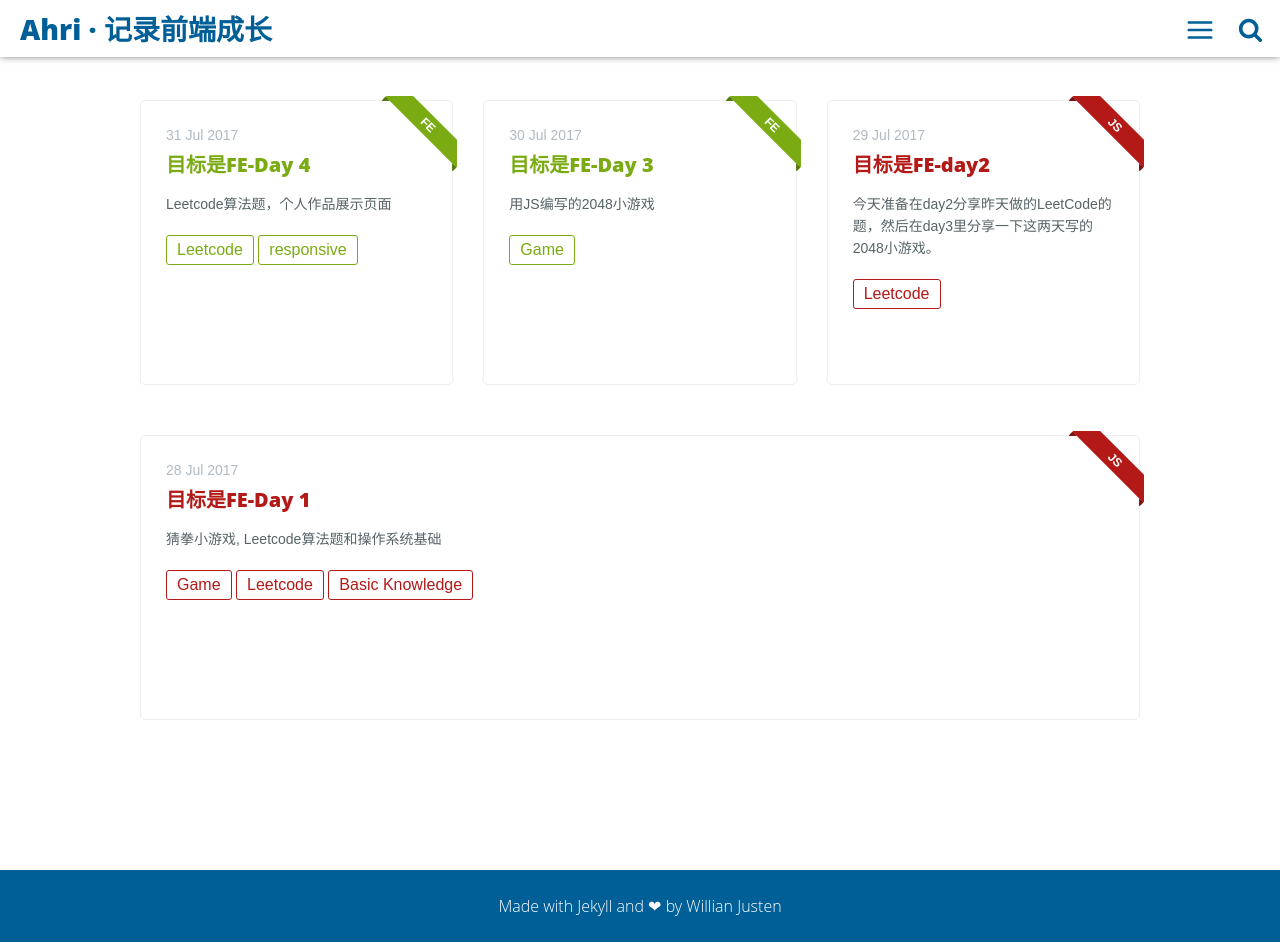
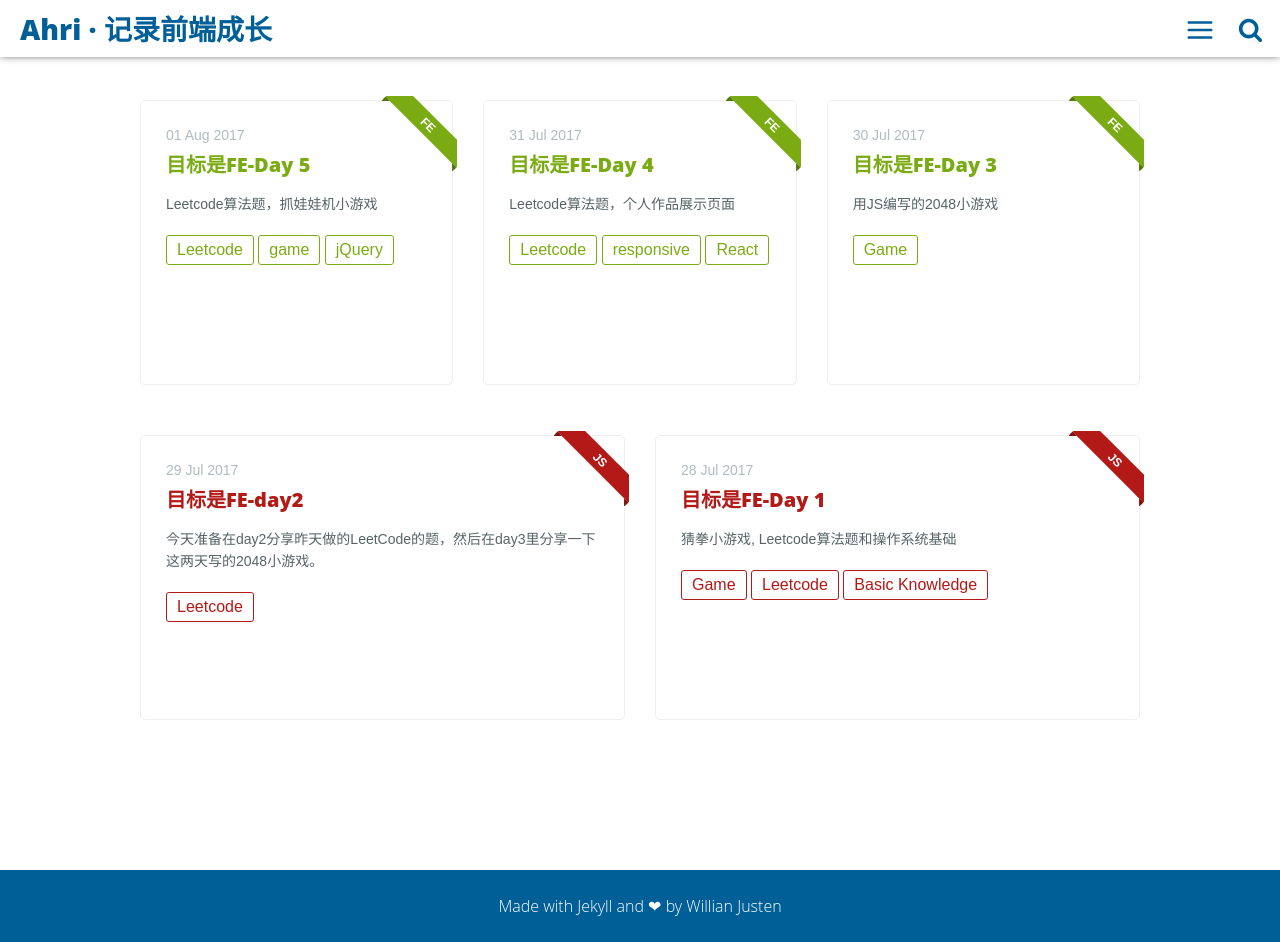
Before and after one commit to shannuo/shannuo.github.io, a Jekyll site: the page built from index.html, in a window 1280 px wide and 942 px high. Built offline with Jekyll 4.4.1, drawn with Linux system fonts in a browser that asks for light colours; some of the changed lines change nothing that is shown.

Commit message:
add day5

```diff
--- a/_posts/2017-07-31-day04.md
+++ b/_posts/2017-07-31-day04.md
@@ -9,6 +9,7 @@ color: '#D6BA32'
 tags:
 - Leetcode
 - responsive
+- React
 categories: FE
 twitter_text: '前端学习提升计划第四天'
 introduction: 'Leetcode算法题，个人作品展示页面'
@@ -59,8 +60,11 @@ var getRow = function(rowIndex) {
 #### 心路历程
 
  1.题目类型：动态规划问题
+
  2.动态规划需要的两个变量：a.global 记录全局最优 b.local 记录局部最优
+
  3.什么时候局部最优：当晚一天卖的时候比前一天卖赚的少的时候，local不能再累加
+
  4.什么时候全局最优: 用global记录每次的局部最优，局部最优中最大的为全局最优，因此遇到更大的局部最优就记录到global
 
 代码：
--- /dev/null
+++ b/_posts/2017-08-01-day05.md
@@ -0,0 +1,327 @@
+---
+layout: post
+title: "目标是FE-Day 5"
+date: 2017-08-01 0:34:26
+image: '/assets/img/'
+description: ' Leetcode算法题，抓娃娃机小游戏'
+main-class: 'FE'
+color: '#D6BA32'
+tags:
+- Leetcode
+- game
+- jQuery
+categories: FE
+twitter_text: '前端学习提升计划第五天'
+introduction: 'Leetcode算法题，抓娃娃机小游戏'
+---
+
+### Ahri-珊
+
+day5将分享LeetCode算法题125,141,136以及抓娃娃机小游戏的制作。
+
+## LeetCode
+
+今天的三道题涉及到数组、字符串以及链表的处理。
+
+### 125. Valid Palindrome
+
+判断一段文字是否为回文（不包含符号）。
+
+#### 心路历程
+
+1.去除空格，符号,我用了一个循环实现这步，其实可以用JS的函数实现s = s.replace(/[^A-Za-z0-9]/g, "")
+
+2.判断回文
+
+代码：
+
+{% highlight JavaScript %}
+var isPalindrome = function(s) {
+    var newStr = [];
+    var reg= /^[a-z0-9]+$/i;
+    for(let i=0;i<s.length;i++)
+        {
+            if(reg.test(s.charAt(i)))
+                {
+                    newStr.push(s.charAt(i).toLowerCase());
+                }
+        }
+    console.log(newStr);
+    for(let i=0;i<newStr.length;i++)
+        {
+            if(newStr[i]!==newStr[newStr.length-i-1])
+                return false;
+        }
+    return true;
+};
+{% endhighlight %}
+
+### 136. Single Number
+
+找出数组中的单身狗！
+
+#### 心路历程
+
+ 方法1：
+
+1.将数组排序
+
+2.遍历数组，若nums[i]不等于nums[i+1]则返回nums[i](nums[nums.length]=undifined)
+
+3.若nums[i]等于nums[i+1]，那i+1也不需要判断了，所以执行i++；
+
+代码：
+
+{% highlight JavaScript %}
+var singleNumber = function(nums) {
+    nums = nums.sort();
+    console.log(nums);
+    for(let i=0;i<nums.length;i++)
+        {
+            if(nums[i]!=nums[i+1])
+                return nums[i];
+            else
+                i++;
+        }
+    return ;
+};
+
+{% endhighlight %}
+
+方法2：
+
+将数组所有的元素异或起来，相同的值都两两抵消了，最后就只剩下单身狗，不，Single Number留下来了。
+
+代码：
+
+{% highlight JavaScript %}
+var singleNumber = function(nums) {
+    let result = 0;
+
+    for(let i = 0; i < nums.length; i++) {
+        result = result ^ nums[i];
+    }
+
+    return result;
+};
+{% endhighlight %}
+
+### 141. Linked List Cycle
+
+判断链表是否为循环链表。
+
+#### 心路历程
+
+ 1.怎么判断是不是循环链表：使用两个指针p1,p2。p1跑的慢，每次跑一步，p2每次跑两步，p1追上p2了,肯定是p2甩了它好几圈了，那这肯定是循环的。
+
+2.什么时候不判断了：跑的快的已经跑到队尾了(p2 && p2.next为空 )，说明不是循环，返回false，p1跟p2相遇了，返回true。
+
+代码：
+
+{% highlight JavaScript %}
+var hasCycle = function(head) {
+    var p1 = head;
+    var p2 = head;
+    while ( p2 && p2.next )
+    {
+        p1 = p1.next;
+
+        p2 = p2.next.next;
+
+        if ( p1 == p2 )
+            return true;
+    }
+    return false;
+};
+{% endhighlight %}
+
+### 抓娃娃机
+
+昨天在微博热门看到一个关于抓娃娃的，说抓娃娃真是个奇特的娱乐活动，你一个也抓不到，你身边的姑娘非但不生气还开心的像朵花，那是真的喜欢你了。你一个也抓不到还愿意陪姑娘去做，那你是真的很喜欢这个姑娘了。刷完微博，曾经抓不到娃娃的悲惨回忆涌来。姐姐我要自己写一个简单的抓娃娃机，来纪念我为抓娃娃而香消玉殒的毛爷爷。本游戏使用Jquery的animate方法实现动画效果。
+
+![zww](/assets/media/zww.png)
+
+组件：抓娃娃机盒子、抓娃娃机遮罩、弹出框（使用的[2048](dengshushan.com/tryFe/2048)同款弹出框）、娃娃
+
+主要事件：左右移动抓竿、抓娃娃、判断娃娃是否抓到
+
+#### 组件
+
+##### 抓娃娃机盒子
+
+抓娃娃机的盒子为了制造盒子的效果，使用了border-style:grove。
+
+CSS代码：
+
+{% highlight JavaScript %}
+.box{
+	width:680px;
+    height:755px;
+    position:absolute;
+    left:50%;
+    top:50%;
+    margin:-380px 0 0 -350px;
+	border-radius:10px;
+	overflow:hidden;
+	box-shadow:1px 5px 5px rgb(0,0,0);
+	border: 50px solid #f1f1a1;
+	border-style:groove;
+	background-image:url(../images/background.jpg);
+	background-size:100%;
+	}
+{% endhighlight %}
+
+##### 抓娃娃机遮罩
+
+为了制造出娃娃是被关在玻璃里的效果，我给娃娃机加了一个遮罩效果。
+
+CSS代码：
+
+{% highlight JavaScript %}
+.shade{
+	display:block;
+	z-index:9;
+	width:630px;
+	position:absolute;
+	left:50%;
+	top:50%;
+	margin:-355px 0 0 -325px;
+	height:705px;
+	opacity:0.5;
+	background-color:#FFF;
+	}
+{% endhighlight %}
+
+##### 娃娃
+
+娃娃需要放在盒子的底部，并且可以移动到盒子顶部。
+
+CSS代码：
+
+{% highlight JavaScript %}
+..doll img
+{
+	width:110px;
+	padding-bottom:5px;
+	z-index:-1;
+	float:left;
+	margin-top:400px;
+}
+{% endhighlight %}
+
+#### 事件
+
+##### 左右移动抓竿
+
+开始游戏后，玩家可以在盒子内部左右移动抓竿。因此我们需要一个判断抓竿能否左右移动的函数canMoveLeft、canMoveRight，判断玩家键盘按钮事件的函数，玩家按左右键滑竿随之左右移动20px（变化抓竿div的width），玩家按下键，抓竿变长抓娃娃。
+
+JS代码：
+
+{% highlight JavaScript %}
+var canMoveLeft = function()
+{
+    if($("#catch_box").css('width')=='30px')
+		return false;
+	return true;
+}
+
+var canMoveRight = function()
+{
+    if($("#catch_box").css('width')=='1130px')
+		return false;
+	return true;
+}
+
+document.onkeydown = function(event){
+    switch (event.keyCode) {
+    case 37://left
+		if(canMoveLeft())
+        	$("#catch_box").animate({width:'-=20px'},100);
+        break;
+    case 39://right
+		if(canMoveRight())
+       		$("#catch_box").animate({width:'+=20px'},100);
+        break;
+	case 40://down
+		goPole();
+		break;
+    }
+}
+
+{% endhighlight %}
+
+##### 抓娃娃
+
+用户按下键开始抓娃娃了，这时抓竿需要变长，然后系统还需要执行一个判断抓娃娃结果的函数。
+
+JS代码：
+
+{% highlight JavaScript %}
+var goPole = function()
+{
+	$("#change").animate({height:'460px'},2000);
+	$("#change").animate({height:'100px'},2000);
+	isWin($("#catch_box").width());
+}
+
+{% endhighlight %}
+
+##### 判断是否抓到娃娃
+
+如果抓竿没有对准娃娃，即抓不到娃娃（使用抓竿的width值判断），抓竿自己变短，如果对准了娃娃会和抓竿一起上升，当然了只有一定的概率能娃娃不会掉（在身边的小朋友强烈要求下把概率改成了二分之一= =），如果系统决定让你抓到的娃娃掉下来，那会有一个掉下来的动画。
+
+JS代码：
+{% highlight JavaScript %}
+var isWin = function(width)
+{
+	var id = 0;
+	switch (width){
+		case 90:
+			id = 3;
+			break;
+		case 330:
+			id = 4;
+			break;
+		case 570:
+			id = 2;
+			break;
+		case 770:
+			id = 5;
+			break;
+		case 990:
+			id = 6;
+			break;
+	}
+	if(id!=0)
+	{
+		var t = Math.round(Math.random()*2);
+		setTimeout(function(){
+		$("#doll"+id+" img").animate({marginTop:'0px'},2000);
+		},2000);
+		if(t!=1)
+		{
+			setTimeout(function(){
+			$("#doll"+id+" img").animate({marginTop:'400px'},1000);
+			},2000);
+			setTimeout("showRes(3)",5000);
+		}
+		else
+			setTimeout("showRes(1)",4000);
+	}
+	else
+		setTimeout("showRes(2)",4000);
+
+}
+
+
+{% endhighlight %}
+
+#### 后期还需要改进
+
+1.图片加载速度。
+2.可以让抓竿移动的距离也是随机的，这样很容易对不准。
+3.设置一个抓娃娃的时间限制。
+4.抓到娃娃之后让娃娃消失，娃娃全部抓光后将所有的娃娃都变回来。
+5.记录抓到娃娃的次数。
+
+###END
```
Also changed, not shown: assets/media/zww.png (added).
